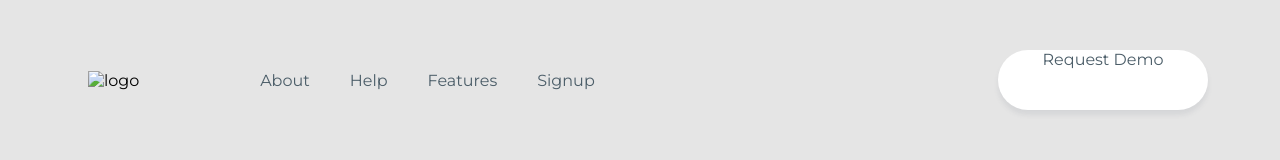
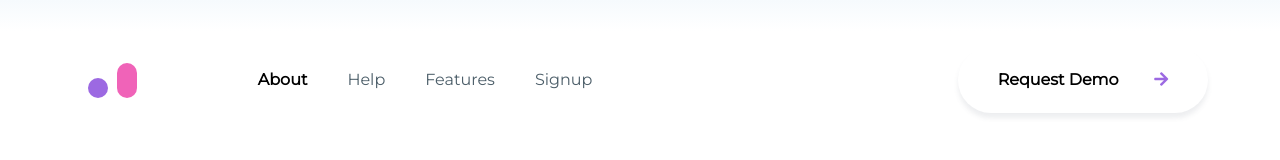
Before and after one commit to Volodymyr-Dr/HW_cursor, a plain HTML site: page flexbox & grid/index.html in a window 1280 px wide. Drawn offline with Linux system fonts and the light colour scheme.

Commit message:
finished navbar

```diff
--- a/flexbox & grid/index.html
+++ b/flexbox & grid/index.html
@@ -7,20 +7,22 @@
     <link rel="stylesheet" href="style.css">
     <link rel="preconnect" href="https://fonts.gstatic.com">
     <link href="https://fonts.googleapis.com/css2?family=Montserrat&display=swap" rel="stylesheet">
+    <link href="https://use.fontawesome.com/releases/v5.0.13/css/all.css" rel="stylesheet">
     <title>Flexbox & Grid</title>
 </head>
 <body>
     <nav>
         <div class="logo">
-            <img src="Rectangle 32.svg" alt="logo">
+            <div class="logo-circle"></div>
+            <div class="logo-oval"></div>
         </div>
         <ul>
-            <li><a href="#">About</a></li>
+            <li><a class="about" href="#">About</a></li>
             <li><a href="#">Help</a></li>
             <li><a href="#">Features</a></li>
             <li><a href="#">Signup</a></li>
         </ul>
-        <a class="request" href="#">Request Demo</a>
+        <a class="request" href="">Request Demo <span><i class="fas fa-arrow-right"></i></span> </a>
     </nav>
 </body>
 </html>
--- a/flexbox & grid/style.css
+++ b/flexbox & grid/style.css
@@ -1,21 +1,32 @@
 body {
     width: 100%;
     height: auto;
-    background-color: #E5E5E5;
+    background: linear-gradient(180deg, #F6FAFD 0%, #FFFFFF 19.4%);
+    color: #4B5D68;
     font-family: 'Montserrat', sans-serif;
+    font-weight: 500;
+    font-size: 18px;
+    line-height: 28.8px;
+    box-sizing: border-box;
 }
 a {
     text-decoration: none;
-    color:#4B5D68;
+    color: #4B5D68;
 }
 nav {
-
     display: flex;
     justify-content: space-between;
     align-items: center;
+    font-size: 16px;
+    line-height: 25.6px;
     max-width: 1120px;
+    height: 60px;
     margin: 50px auto;
     flex-shrink: 1;
+}
+.about {
+    font-weight: 800;
+    color: black;
 }
 ul {
     display: flex;
@@ -27,14 +38,38 @@ li {
     margin: 0 20px;
 }
 .logo {
+    display: flex;
     margin-right: 9%;
+    align-items: flex-end;
+}
+.logo-circle{
+    width: 20px;
+    height: 20px;
+    background-color: #9C69E2;
+    border-radius: 20px;
+    margin-right: 9px;
+
+}
+.logo-oval{
+    width: 20px;
+    height: 35px;
+    background-color: #F063B8;
+    border-radius: 20px;
 }
 .request {
     width: 210px;
-    height: 60px;
+    max-height: 60px;
+    color: black;
+    font-weight: 800;
     background: #FFFFFF;
     box-shadow: 0px 5px 5px rgba(75, 93, 104, 0.1);
     border-radius: 50px;
     text-align-last: center;
     margin: 0 0 0 auto;
+    padding: 20px;
+
 }
+.fas {
+    margin-left: 15%;
+    color: #9C69E2;
+}
```
Also changed, not shown: flexbox & grid/img/btn/Group 56.svg (added).
